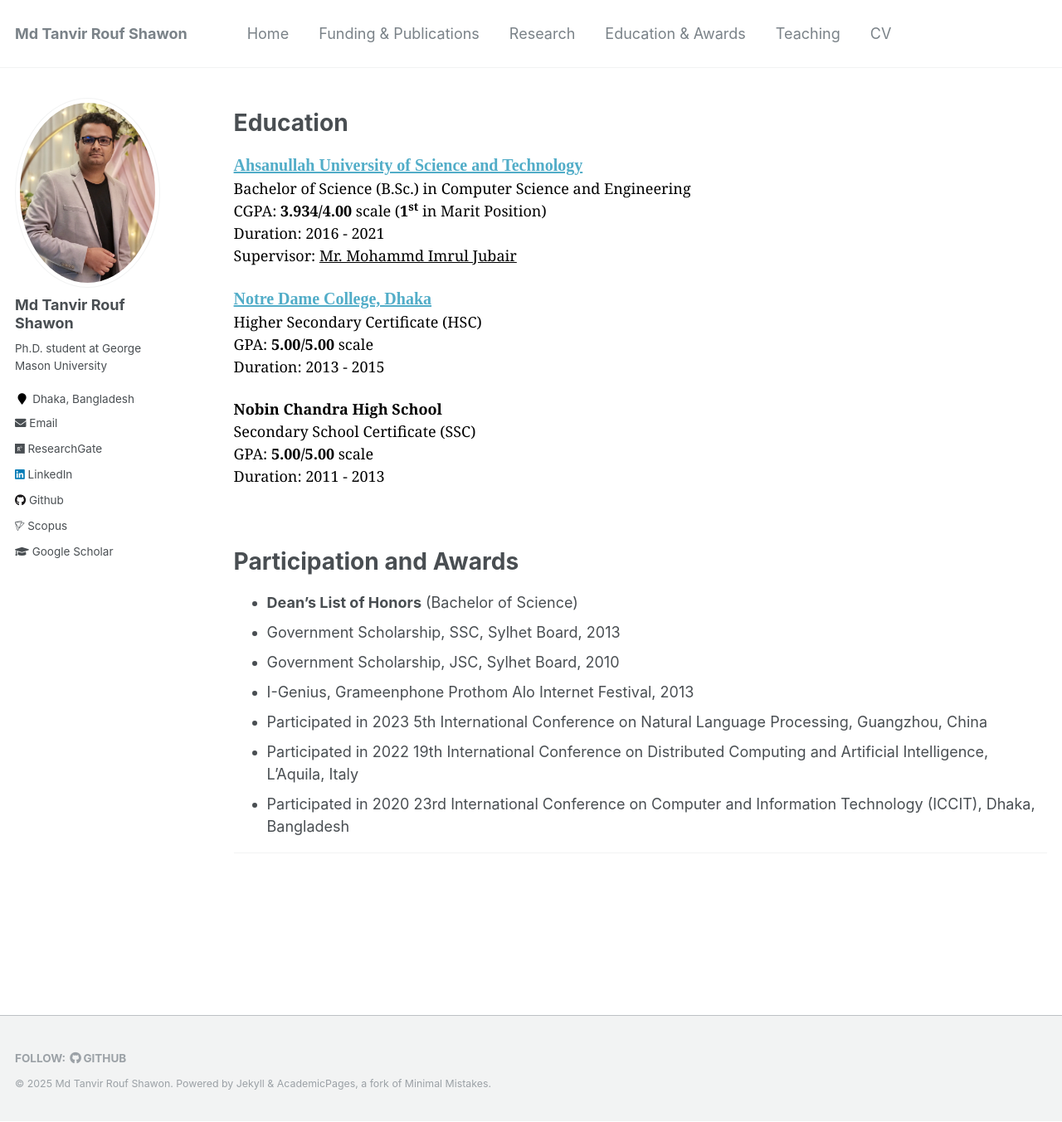
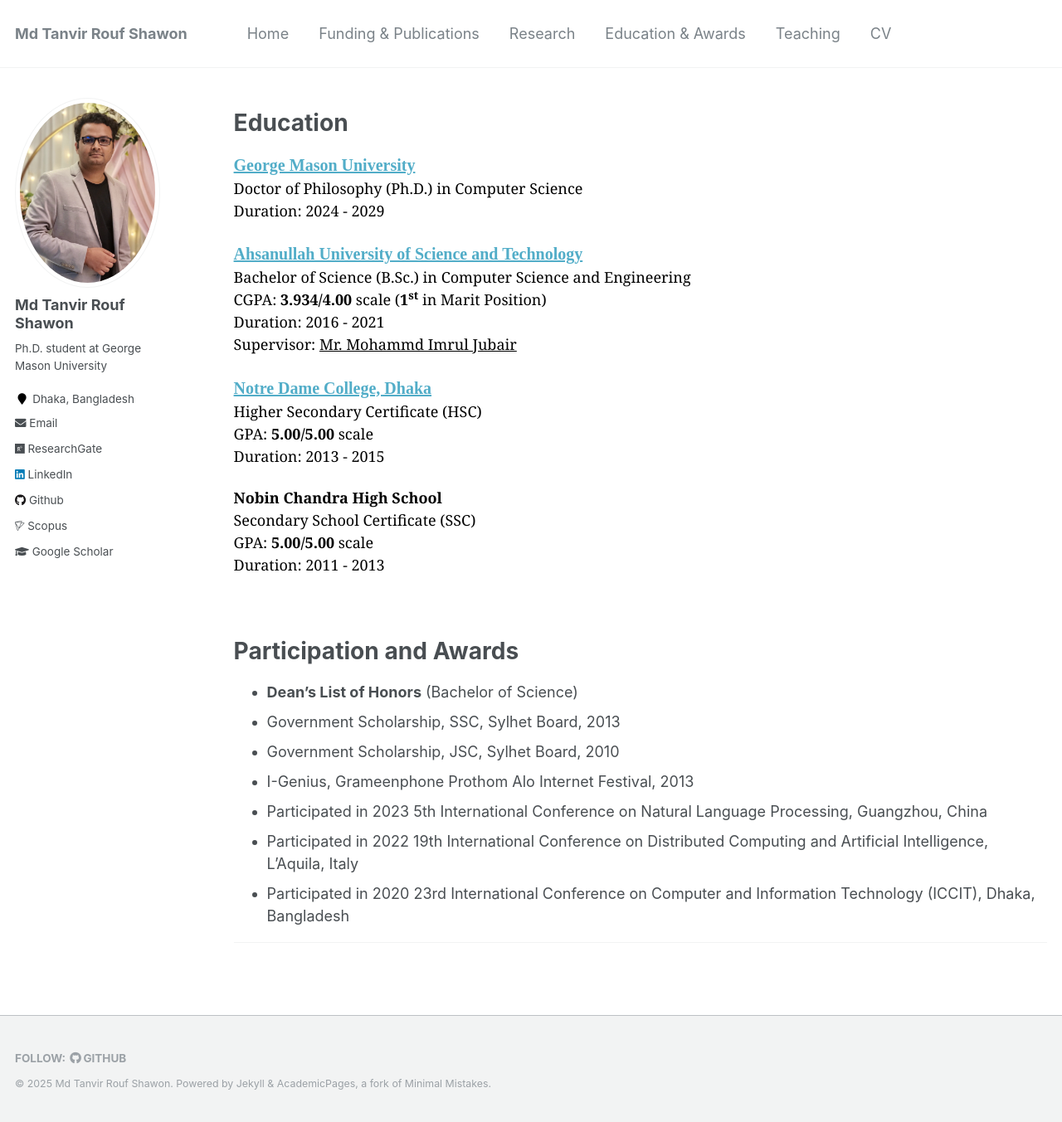
Before and after one commit to shawon-tanvir/shawon-tanvir.github.io, a Jekyll site: the page built from _pages/education-awards.md, in a window 1280 px wide and 1353 px high. Shown: the whole window at 83% size. Built offline with Jekyll 4.4.1, drawn with Linux system fonts in a browser that asks for light colours.

Commit message:
Update education-awards.md

```diff
--- a/_pages/education-awards.md
+++ b/_pages/education-awards.md
@@ -9,6 +9,12 @@ redirect_from:
 
 
 # Education
+
+<span style="font-family:Georgia; color:black;">
+<span style="color:black; font-size:20px; font-family:Calisto MT"><b><a href="https://www.gmu.edu/" target="_blank">George Mason University</a></b></span><br/>
+Doctor of Philosophy (Ph.D.) in Computer Science <br/>
+Duration: 2024 - 2029 <br/>
+</span>
 
 <span style="font-family:Georgia; color:black;">
 <span style="color:black; font-size:20px; font-family:Calisto MT"><b><a href="https://aust.edu" target="_blank">Ahsanullah University of Science and Technology</a></b></span><br/>
```
